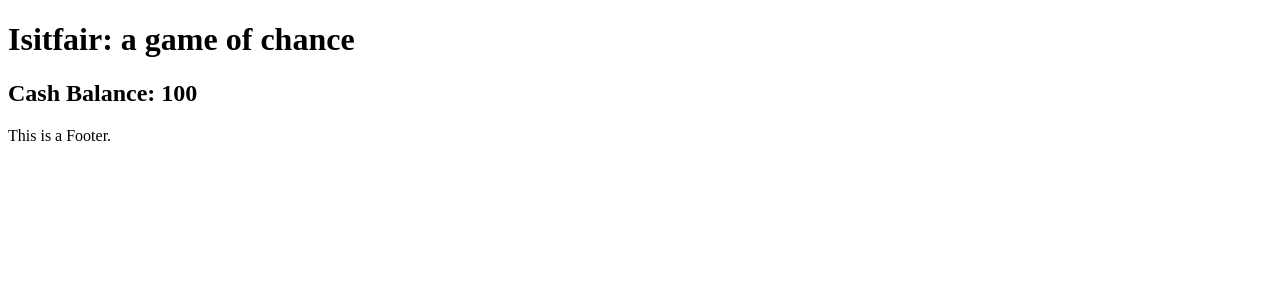
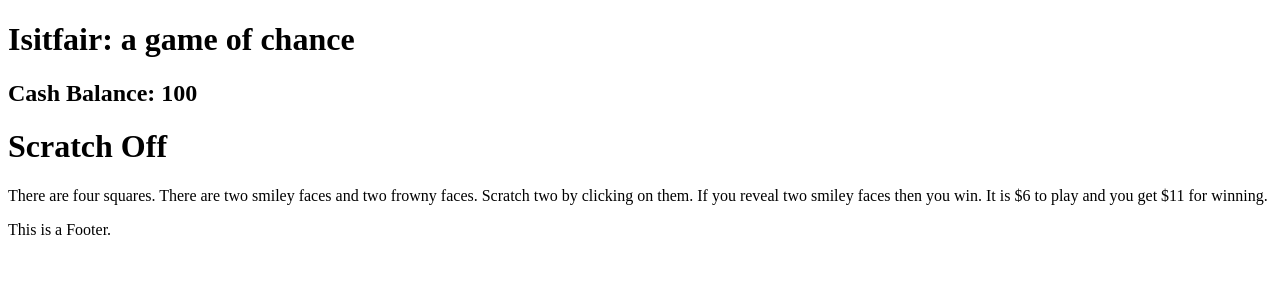
Before and after one commit to wesbasinger/isitfair, a React (Create React App) app: page /scratch in a window 1280 px wide. Shown: the top 300 px of the page. Built offline with nearby package versions, Linux system fonts and the light colour scheme; what 52-deck would draw is missing.

Commit message:
Decided to change spinner to scratch off.

```diff
--- a/src/Components/App.js
+++ b/src/Components/App.js
@@ -6,7 +6,7 @@ import Footer from './Footer';
 import Landing from './Landing';
 import Cards from './Cards';
 import Dice from './Dice';
-import Spinner from './Spinner';
+import ScratchOff from './ScratchOff';
 
 
 class App extends React.Component {
@@ -35,7 +35,7 @@ class App extends React.Component {
                     <Route path="/cards" render={()=><Cards cash={this.state.cash}
                                                             applyWinnings={this.applyWinnings}/>} />
                     <Route path="/dice"  render={()=><Dice applyWinnings={this.applyWinnings}/>}/>
-                    <Route path="/spinner" component={Spinner} />
+                    <Route path="/scratch" component={ScratchOff} />
                 </Switch>
                 <Footer />
             </div>
--- a/src/Components/Landing.js
+++ b/src/Components/Landing.js
@@ -13,7 +13,7 @@ const Landing = () => {
                 <Link to="/dice">Dice</Link>
             </div>
             <div>
-                <Link to="/spinner">Spinner</Link>
+                <Link to="/scratch">Scratch Off</Link>
             </div>
         </div>
     )
--- /dev/null
+++ b/src/Components/ScratchOff.js
@@ -0,0 +1,17 @@
+import React from 'react';
+
+const ScratchOff = () => {
+    return(
+        <div>
+            <h1>Scratch Off</h1>
+            <p>
+                There are four squares.  There are two smiley faces and two frowny faces.
+                Scratch two by clicking on them.
+                If you reveal two smiley faces then you win.  It is $6 to play and
+                you get $11 for winning.
+            </p>
+        </div>
+    )
+}
+
+export default ScratchOff;
--- a/src/Components/Spinner.js
+++ /dev/null
@@ -1,9 +0,0 @@
-import React from 'react';
-
-const Spinner = () => {
-    return(
-        <div>This is a Spinner Game.</div>
-    )
-}
-
-export default Spinner;
```
Also changed, not shown: 1 other file (tests, documents, lock files or other folders).
